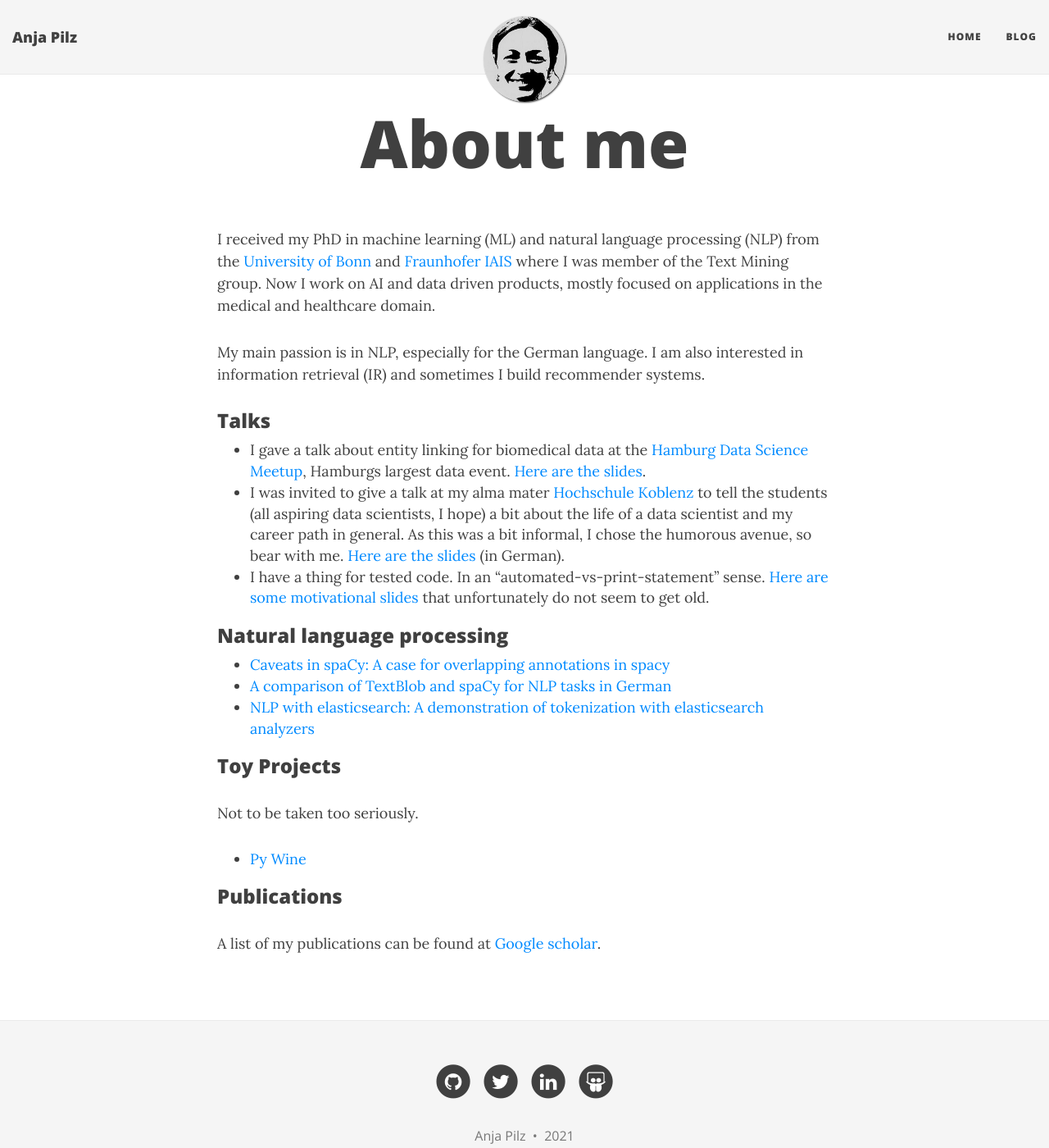
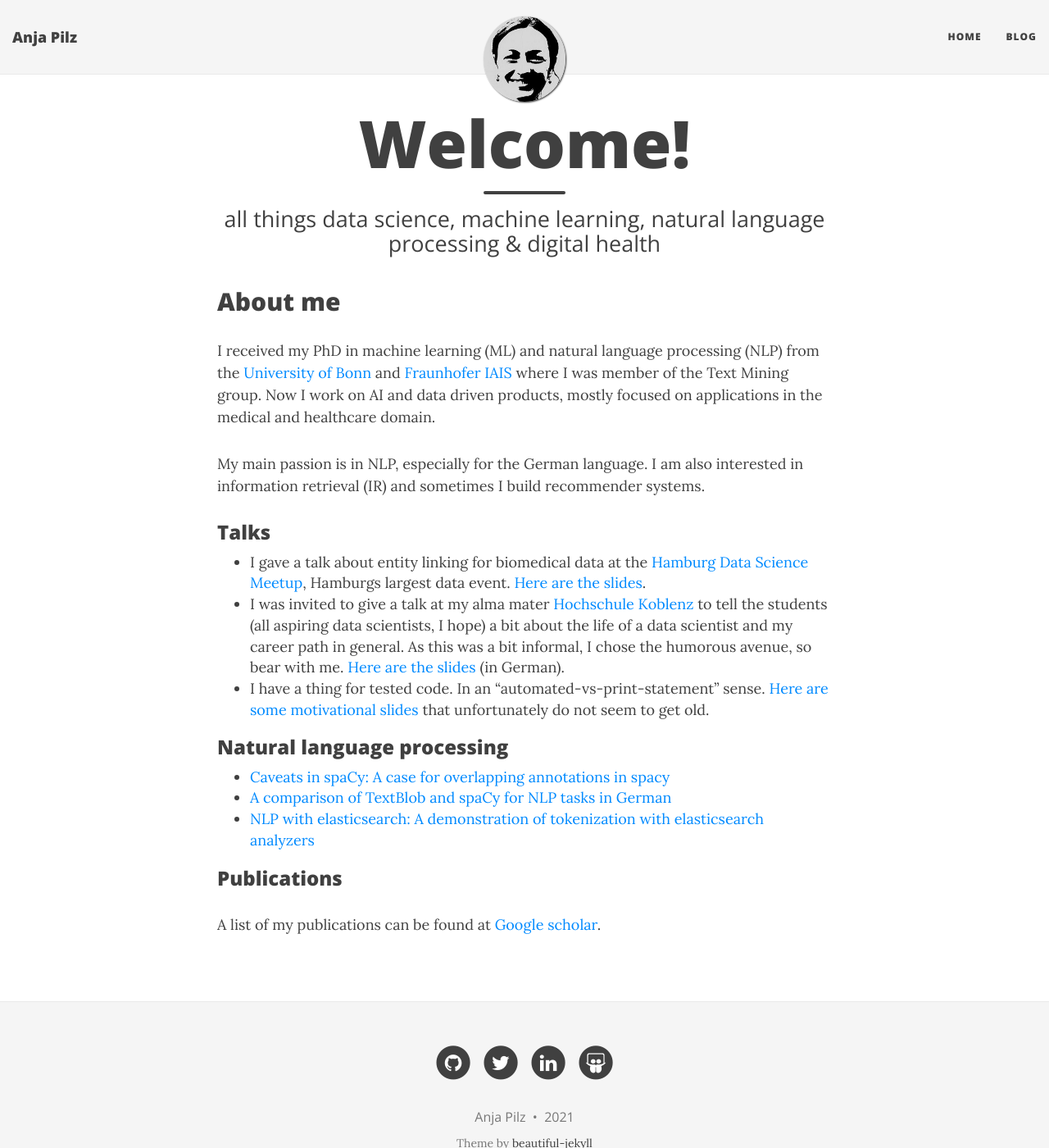
Before and after one commit to aplz/aplz.github.io, a Jekyll site: the page built from index.md, in a window 1280 px wide and 1400 px high. Shown: the whole window at 82% size. Built offline with Jekyll 4.4.1, drawn with Linux system fonts in a browser that asks for light colours; nearby versions of some CDN libraries; the list of posts is cut into pages by our own code.

```diff
--- a/_config.yml
+++ b/_config.yml
@@ -84,6 +84,11 @@ excerpt_length: 50
 # Character used to separate site title and description in HTML document title
 # and RSS feed title
 title-separator: "-"
+
+#pagination
+gems: [jekyll-paginate]
+paginate: 5
+paginate_path: "blog/page:num"
 
 # --- Don't need to touch anything below here (but you can if you want) --- #
 
@@ -179,12 +184,3 @@ prose:
           element: "checkbox"
           label: "Publish"
           help: "Check to publish post, uncheck to hide."
-
-plugins:
-  - jekyll-paginate
-  - jekyll-sitemap
-
-# Beautiful Jekyll / Dean Attali
-# 2fc73a3a967e97599c9763d05e564189
-
-theme: jekyll-theme-minimal
--- a/blog/index.html
+++ b/blog/index.html
@@ -1,6 +1,6 @@
 ---
 layout: page
-title: Welcome!
+title: Blog
 subtitle: all things data science, machine learning, natural language processing & digital health
 ---
 
--- a/index.md
+++ b/index.md
@@ -1,8 +1,10 @@
 ---
 layout: page
-title: About me
+title: Welcome!
+subtitle: all things data science, machine learning, natural language processing & digital health
 ---
 
+## About me
 I received my PhD in machine learning (ML) and natural language processing (NLP) from the [University of Bonn](https://mlai.cs.uni-bonn.de/) and [Fraunhofer IAIS](https://www.iais.fraunhofer.de/en.html) where I was member of the Text Mining group. Now I work on AI and data driven products, mostly focused on applications in the medical and healthcare domain.
 
 My main passion is in NLP, especially for the German language. I am also interested in information retrieval (IR) and sometimes I build recommender systems.
@@ -18,9 +20,6 @@ My main passion is in NLP, especially for the German language. I am also interes
 * [A comparison of TextBlob and spaCy for NLP tasks in German](https://github.com/aplz/nlp_notebooks/blob/master/textblob_vs_spacy.ipynb)
 * [NLP with elasticsearch: A demonstration of tokenization with elasticsearch analyzers](https://github.com/aplz/nlp_notebooks/blob/master/elasticsearch-nlp.ipynb)
 
-### Toy Projects
-Not to be taken too seriously.
-* [Py Wine](https://github.com/aplz/pywine)
 
 ### Publications
 A list of my publications can be found at [Google scholar](https://scholar.google.de/citations?hl=de&user=vhQiCP8AAAAJ).
```
Also changed, not shown: aboutme.md (deleted, +0 -26 lines), index.html (deleted, +0 -71 lines).
